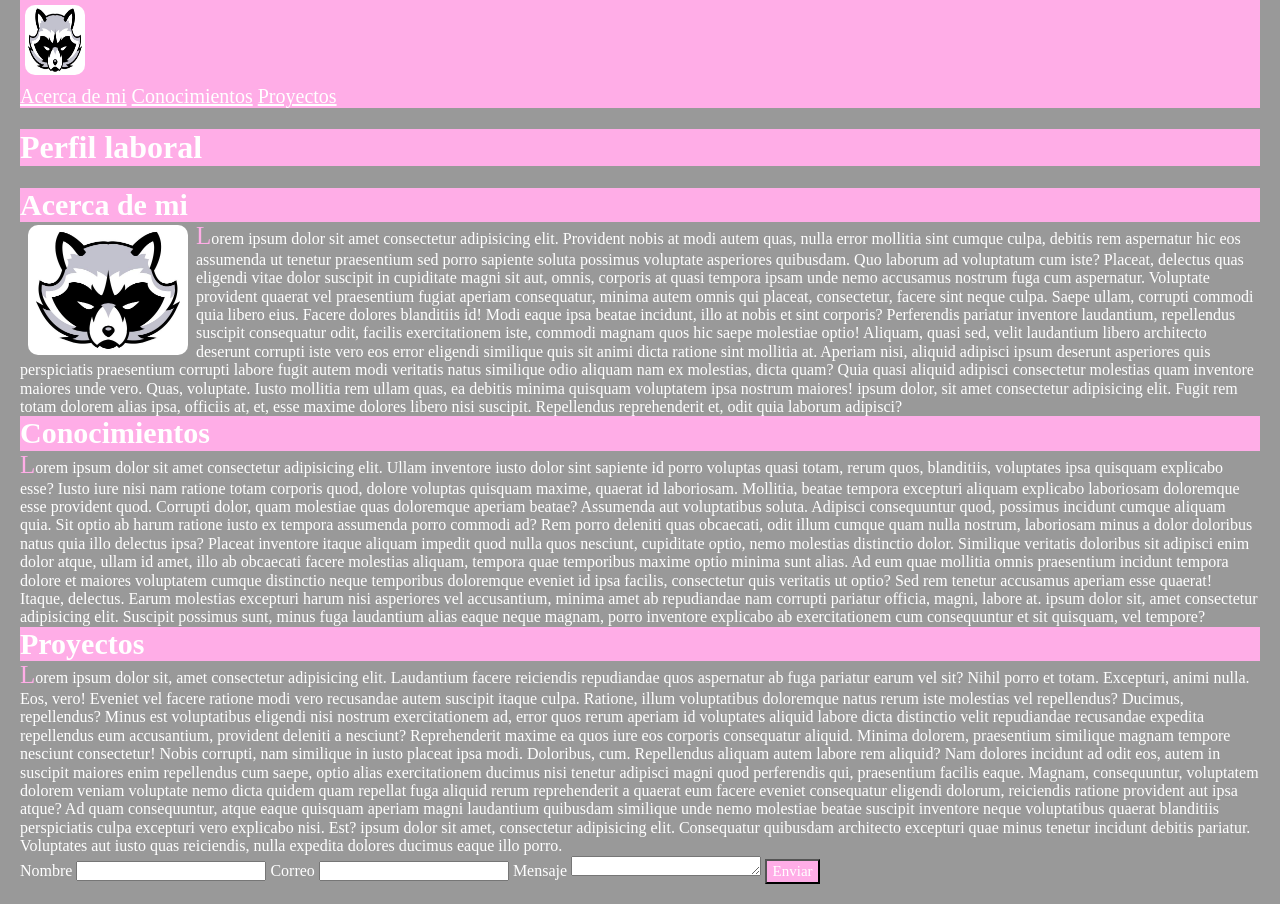
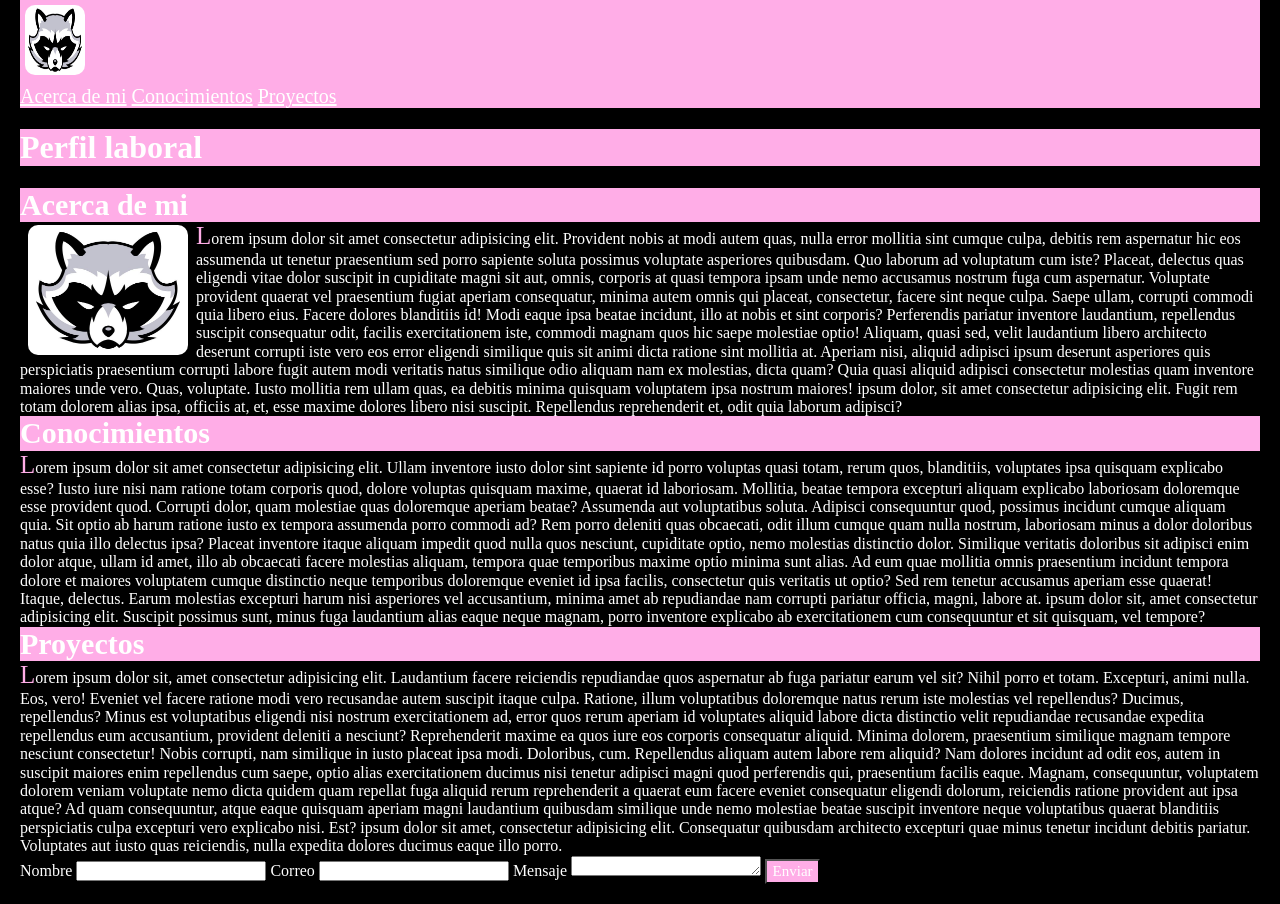
Before and after one commit to NicolGarcia19/nuevo-repositorio, a plain HTML site: page index.html in a window 1280 px wide. Drawn offline with Linux system fonts and the light colour scheme.

Commit message:
Update estilos.css
cambios para probar como funciona git pull

```diff
--- a/estilos.css
+++ b/estilos.css
@@ -1,5 +1,5 @@
 
-body{background-color:#999999;
+body{background-color:black;
     padding:0px 20px 20px 20px;
     margin:10px 15px;
 
```
